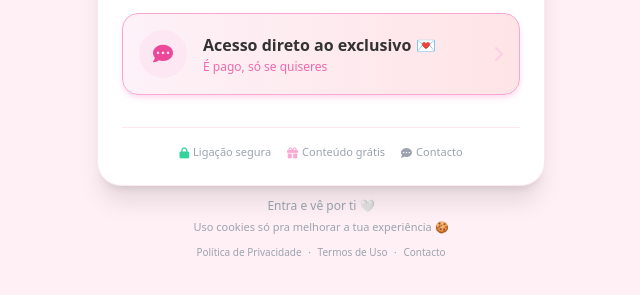
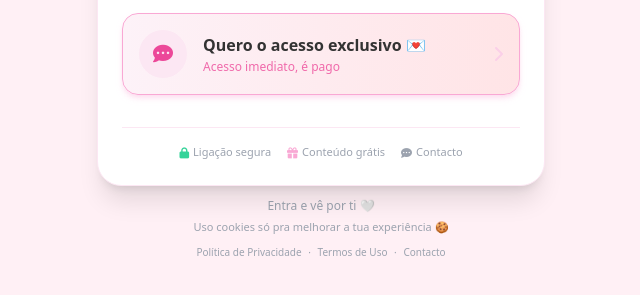
Before and after one commit to jesusleyvme-commits/GabyOficial, a website: page index.html in a window 1280 px wide. Shown: the part 505-800 px from the top of the page, without its empty margins (319-959 px from the left). Drawn offline with nearby package versions, Linux system fonts and the light colour scheme.

Commit message:
Atualização automática - 01/11/2026, 15:11:23

```diff
--- a/index.html
+++ b/index.html
@@ -291,8 +291,8 @@
                 </div>
 
                 <div class="flex-grow text-left">
-                    <p class="font-bold text-textDark text-base">Acesso direto ao exclusivo 💌</p>
-                    <p class="text-xs text-pink-500/80 mt-0.5 font-medium">É pago, só se quiseres</p>
+                    <p class="font-bold text-textDark text-base">Quero o acesso exclusivo 💌</p>
+                    <p class="text-xs text-pink-500/80 mt-0.5 font-medium">Acesso imediato, é pago</p>
                 </div>
 
                 <div class="text-pink-200 group-hover:text-pink-400 transition-colors">
```
